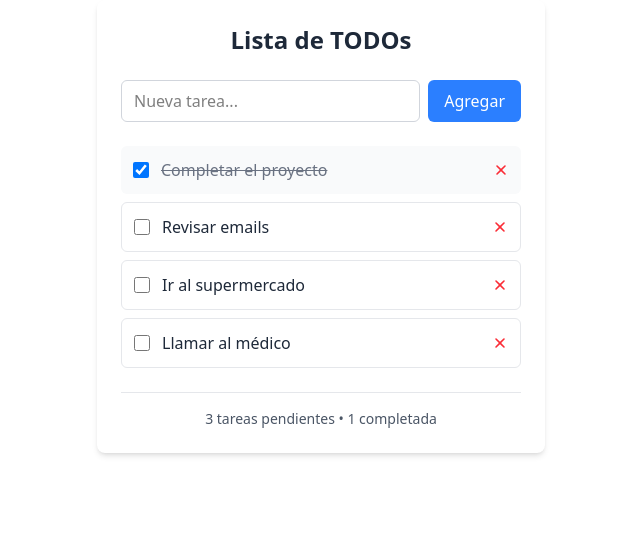
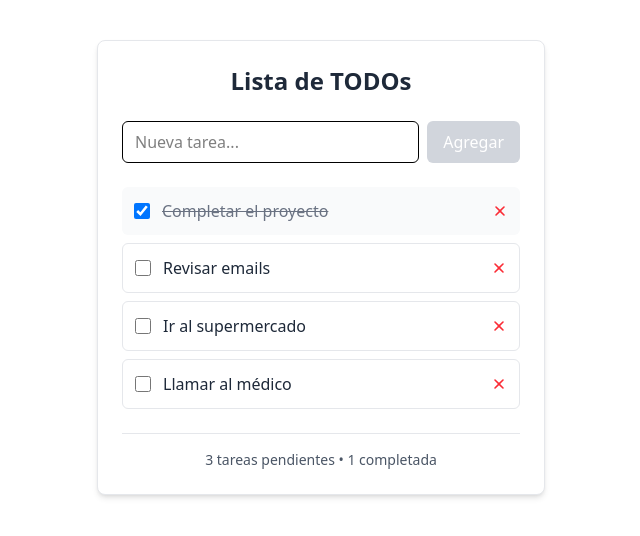
Before and after one commit to D1egoR4mirez1999/todo-app-angular-clean-architecture, an Angular app: page / in a window 1280 px wide. Shown: the top 536 px of the page, without its empty margins (319-959 px from the left). Built offline with nearby package versions, Linux system fonts and the light colour scheme.

Commit message:
feat: (todo-practice-app): adding title control with reactive forms module
\

```diff
--- a/src/app/ui/todo/model/todo.model.ts
+++ b/src/app/ui/todo/model/todo.model.ts
@@ -1,8 +1,10 @@
 import { InjectionToken } from '@angular/core';
 import { Interactor, Presenter, Todo } from '../../../domain';
+import { FormControl } from '@angular/forms';
 
 export abstract class TodoOutputLogic {
   todo: Todo[] = [];
+  titleControl!: FormControl<string | null>;
 }
 
 export interface TodoInputLogic extends Presenter<TodoOutputLogic> {
--- a/src/app/ui/todo/view/todo.component.html
+++ b/src/app/ui/todo/view/todo.component.html
@@ -1,20 +1,35 @@
-<div class="max-w-md mx-auto bg-white rounded-lg shadow-md p-6">
-  <!-- Header -->
+<div
+  class="max-w-md mx-auto bg-white rounded-lg shadow-md p-6 mt-10 bg-gray-50 border border-gray-200"
+>
   <h1 class="text-2xl font-bold text-gray-800 mb-6 text-center">
     Lista de TODOs
   </h1>
 
-  <!-- Input para agregar todo -->
   <div class="mb-6">
     <div class="flex gap-2">
-      <input
-        type="text"
-        placeholder="Nueva tarea..."
-        class="flex-1 px-3 py-2 border border-gray-300 rounded-md focus:outline-none focus:ring-2 focus:ring-blue-500"
-      />
+      <div class="flex-1">
+        <input
+          type="text"
+          placeholder="Nueva tarea..."
+          class="w-full px-3 py-2 border rounded-md focus:outline-none focus:ring-2 focus:ring-blue-500"
+          [formControl]="titleControl"
+          [class.border-red-500]="titleControl.invalid && titleControl.touched"
+          [class.border-gray-300]="titleControl.valid || titleControl.untouched"
+          (keydown.enter)="createTodo()"
+        />
+
+        @if (titleControl.invalid && titleControl.touched) {
+        <div class="text-red-500 text-xs mt-1">
+          {{ titleError }}
+        </div>
+        }
+      </div>
+
       <button
-        class="bg-blue-500 hover:bg-blue-600 text-white px-4 py-2 rounded-md"
+        type="button"
         (click)="createTodo()"
+        [disabled]="!isFormValid"
+        class="bg-blue-500 hover:bg-blue-600 disabled:bg-gray-300 disabled:cursor-not-allowed text-white px-4 py-2 rounded-md transition-colors h-[42px]"
       >
         Agregar
       </button>
--- a/src/app/ui/todo/view/todo.component.ts
+++ b/src/app/ui/todo/view/todo.component.ts
@@ -1,4 +1,5 @@
-import { Component, Inject, inject } from '@angular/core';
+import { Component, Inject } from '@angular/core';
+import { FormBuilder, ReactiveFormsModule, Validators } from '@angular/forms';
 
 import { Todo } from '../../../domain';
 import {
@@ -6,29 +7,66 @@ import {
   TodoInputLogic,
   TodoOutputLogic,
 } from '../model/todo.model';
-import { TodoPresenterLogicImpl } from '../presenter/todo.presenter';
 
 @Component({
   selector: 'app-todo',
-  imports: [],
+  imports: [ReactiveFormsModule],
   templateUrl: './todo.component.html',
 })
 export class TodoComponent extends TodoOutputLogic {
   constructor(
-    @Inject(PRESENTER_LOGIC_TOKEN) private presenter: TodoInputLogic
+    @Inject(PRESENTER_LOGIC_TOKEN) private presenter: TodoInputLogic,
+    private fb: FormBuilder
   ) {
     super();
     this.presenter.setView(this);
+    this.initializeForm();
+  }
+
+  private initializeForm(): void {
+    this.titleControl = this.fb.control('', [
+      Validators.required,
+      Validators.minLength(1),
+      Validators.maxLength(100),
+    ]);
   }
 
   createTodo(): void {
-    const todo: Todo = {
-      id: '1',
-      title: 'Test',
-      completed: false,
-      createdAt: new Date(),
-    };
+    if (this.titleControl.valid && this.titleControl.value?.trim()) {
+      const todo: Todo = {
+        id: this.generateId(),
+        title: this.titleControl.value.trim(),
+        completed: false,
+        createdAt: new Date(),
+      };
 
-    this.presenter.createTodo(todo);
+      this.presenter.createTodo(todo);
+      this.resetForm();
+    }
+  }
+
+  private resetForm(): void {
+    this.titleControl.reset();
+  }
+
+  private generateId(): string {
+    return Date.now().toString();
+  }
+
+  get isFormValid(): boolean {
+    return this.titleControl.valid;
+  }
+
+  get titleError(): string | null {
+    if (this.titleControl.errors?.['required']) {
+      return 'El título es requerido';
+    }
+    if (this.titleControl.errors?.['minlength']) {
+      return 'El título debe tener al menos 1 carácter';
+    }
+    if (this.titleControl.errors?.['maxlength']) {
+      return 'El título no puede exceder 100 caracteres';
+    }
+    return null;
   }
 }
```
